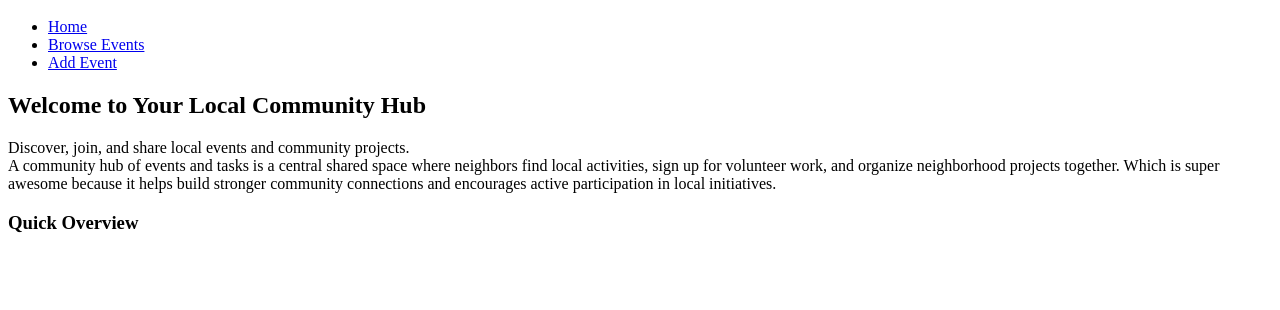
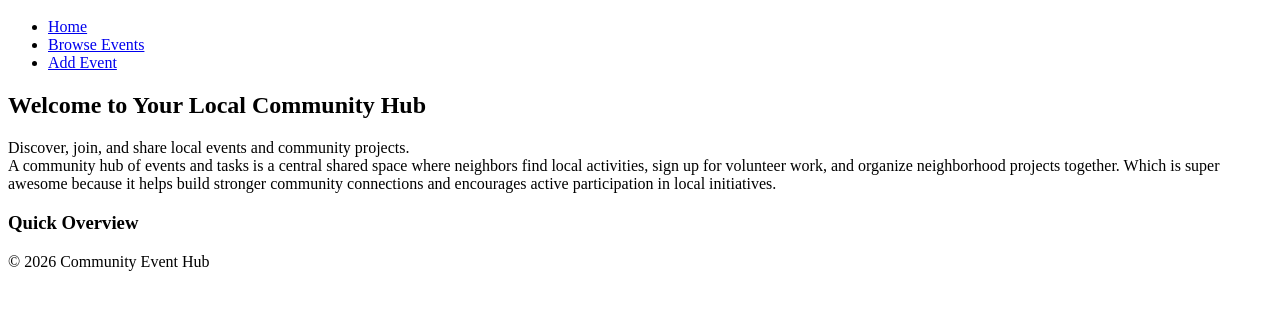
Before and after one commit to Greyat-glitch/FSD_project, a plain HTML site: page index.html in a window 1280 px wide. Shown: the part 48-358 px from the top of the page. Drawn offline with Linux system fonts and the light colour scheme.

Commit message:
Add the footer and copyright

```diff
--- a/index.html
+++ b/index.html
@@ -31,7 +31,7 @@
 
 </main>
 <footer>
-
+       <p>&copy; 2026 Community Event Hub</p>
 </footer>
 </body>
 </html>
```
